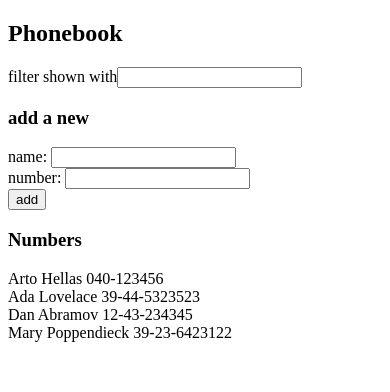
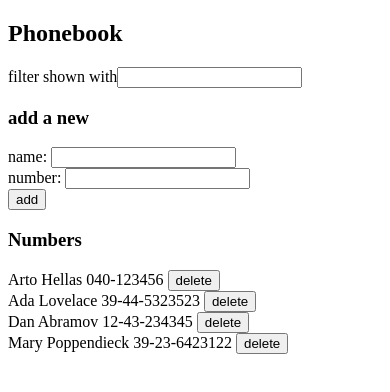
Before and after one commit to dan7sc/fso2020-part2, a React (Create React App) app: page / in a window 390 px wide. Shown: the top 392 px of the page. Built offline with nearby package versions, Linux system fonts and the light colour scheme; data requests are answered from the project's data file.

Commit message:
Add solution to exercise 2.17: Phonebook step9

```diff
--- a/src/App.jsx
+++ b/src/App.jsx
@@ -54,6 +54,17 @@
         setPersonsToShow(personsToFilter)
     }
 
+    const handlePersonDelete = (id) => {
+        const personToDelete = persons.filter(person => person.id === id)[0]
+        if (window.confirm(`Delete ${personToDelete.name}?`)) {
+            personService
+                .deleteById(id)
+            const newPersonsList = persons.filter(person => person.id !== id)
+            setPersons(newPersonsList)
+            setPersonsToShow(newPersonsList)
+        }
+    }
+
     return (
         <div>
           <h2>Phonebook</h2>
@@ -67,7 +78,10 @@
             handleNumberChange={handleNumberChange}
           />
           <h3>Numbers</h3>
-          <Persons persons={personsToShow} />
+          <Persons
+            persons={personsToShow}
+            handlePersonDelete={handlePersonDelete}
+          />
         </div>
     )
 }
--- a/src/components/PersonDetails.jsx
+++ b/src/components/PersonDetails.jsx
@@ -1,10 +1,13 @@
 import React from 'react'
 
 const PersonDetails = (props) => {
-    const {person} = props
+    const {person, handlePersonDelete} = props
 
     return (
-        <div>{person.name} {person.number}</div>
+        <div>
+          <span>{person.name} {person.number} </span>
+          <button onClick={() => handlePersonDelete(person.id)}>delete</button>
+        </div>
     )
 }
 
--- a/src/components/Persons.jsx
+++ b/src/components/Persons.jsx
@@ -2,11 +2,15 @@
 import PersonDetails from './PersonDetails'
 
 const Persons = (props) => {
-    const {persons} = props
+    const {persons, handlePersonDelete} = props
 
     return (
         <div>
-          {persons.map(person => <PersonDetails key={person.name} person={person} />)}
+          {persons.map(person => <PersonDetails
+                                   key={person.name}
+                                   person={person}
+                                   handlePersonDelete={handlePersonDelete}
+                                 />)}
         </div>
     )
 }
--- a/src/services/person.js
+++ b/src/services/person.js
@@ -12,4 +12,8 @@
     return request.then(response => response.data)
 }
 
-export default { getAll, create }
+const deleteById = id => {
+    axios.delete(`${baseUrl}/${id}`)
+}
+
+export default { getAll, create, deleteById }
```
